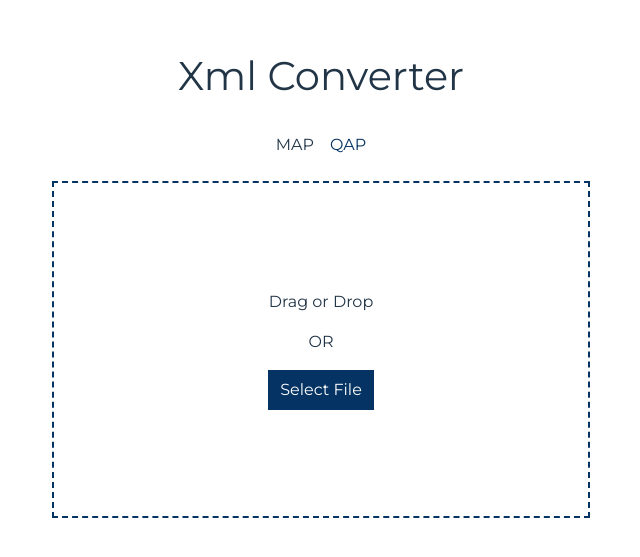
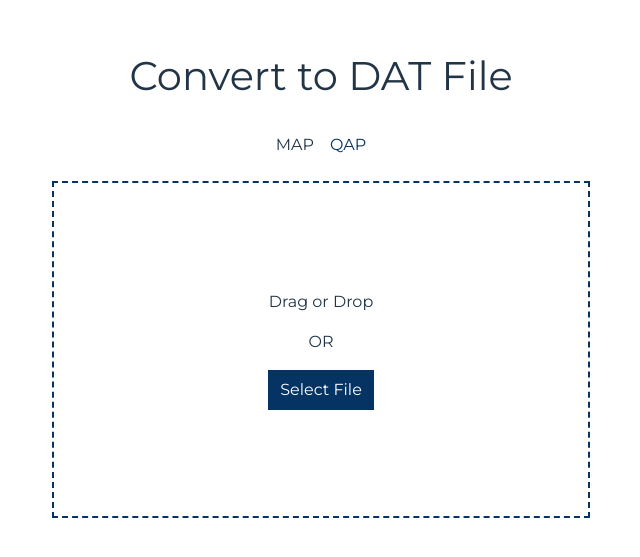
Before and after one commit to github-user-418848/file-converter, a Vue app: page /QAP in a window 1280 px wide. Shown: the part 119-676 px from the top of the page, without its empty margins (319-959 px from the left). Built offline with nearby package versions, Linux system fonts and the light colour scheme.

Commit message:
changed title name

```diff
--- a/src/App.vue
+++ b/src/App.vue
@@ -1,6 +1,6 @@
 <template>
   <div class="content">
-    <h1>Xml Converter</h1>
+    <h1>Convert to DAT File</h1>
     <div class="nav-links">
       <router-link to="/">MAP</router-link>
       <router-link to="/qap">QAP</router-link>
```
